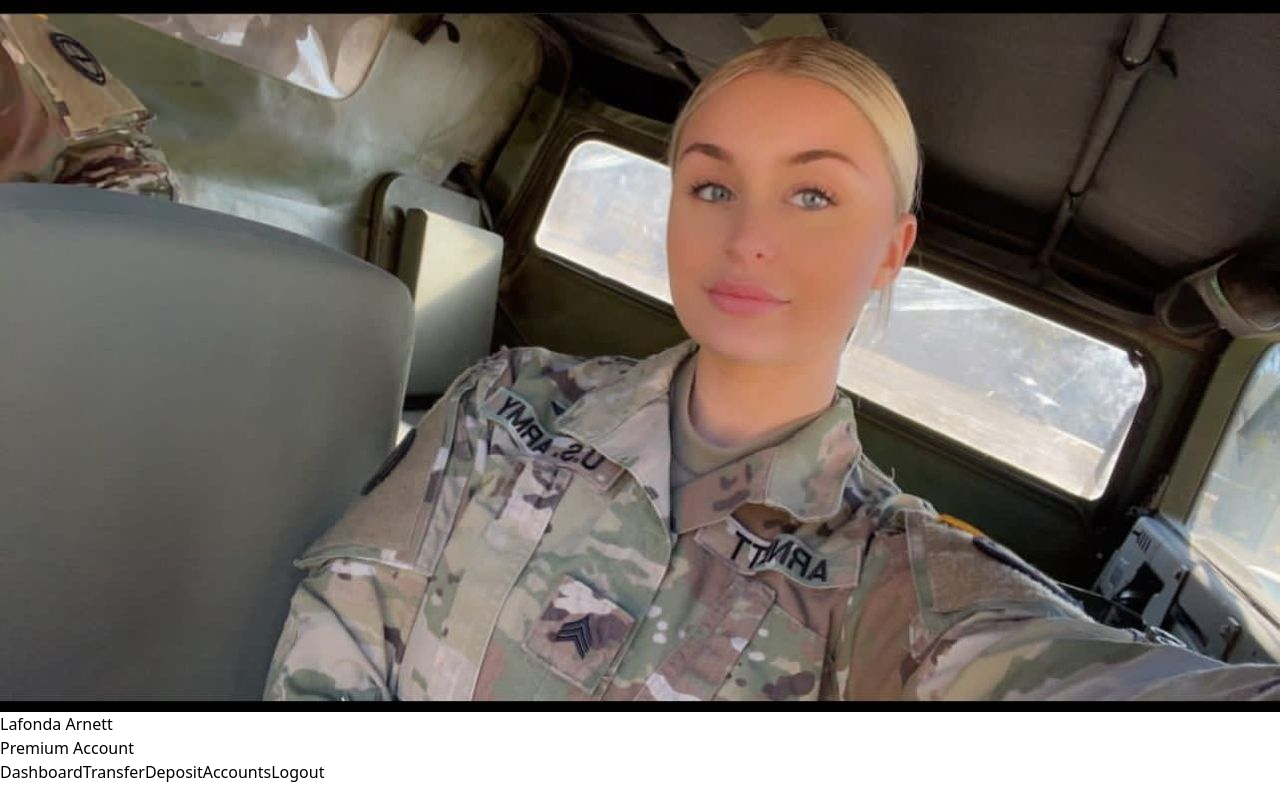
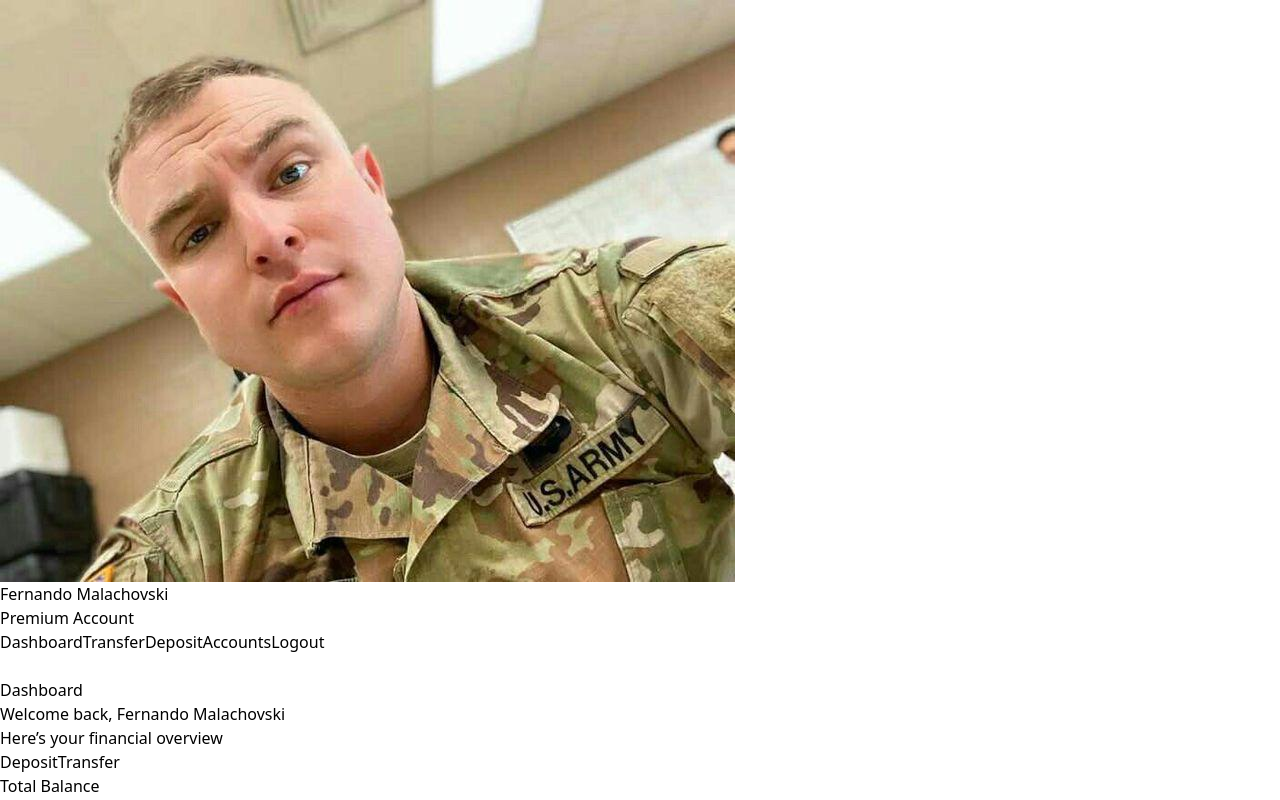
Before and after one commit to DREAMTECH100/velocity-bank, a React (Vite) app: page /dashboard in a window 1280 px wide. Shown: the top 800 px of the page. Built offline with nearby package versions, Linux system fonts and the light colour scheme; sample sign-in values are in the browser's storage.

Commit message:
login details, dashboard name and bank list update

```diff
--- a/src/pages/Account.jsx
+++ b/src/pages/Account.jsx
@@ -5,9 +5,9 @@ export default function Account() {
   const [copied, setCopied] = useState("");
 
   const accountData = {
-    firstName: "Lafonda",
+    firstName: "Fernando",
     middleName: "",
-    lastName: "Arnett",
+    lastName: "Malachovski",
     accountType: "Premium Checking Account",
     accountNumber: "2025 5501 8821",
     routingNumber: "021000021",
--- a/src/pages/Dashboard.jsx
+++ b/src/pages/Dashboard.jsx
@@ -44,11 +44,11 @@ export default function Dashboard() {
   };
 
   const user = {
-    firstName: "Lafonda",
+    firstName: "Fernando",
     middleName: " ",
-    lastName: "Arnett",
+    lastName: "Malachovski",
     accountType: "Premium Account",
-    avatar: "/client2.jpeg",
+    avatar: "/client.jpeg",
   };
 
   if (loading) {
--- a/src/pages/Transfer.jsx
+++ b/src/pages/Transfer.jsx
@@ -45,6 +45,7 @@ export default function Transfer({ setLoading }) {
     "Discover Bank",
     "Austin Bank",
     "Southland Federal Credit Union",
+    "soFi Bank",
     "Citizens Bank"
   ];
 
```
Also changed, not shown: public/client.jpeg.
